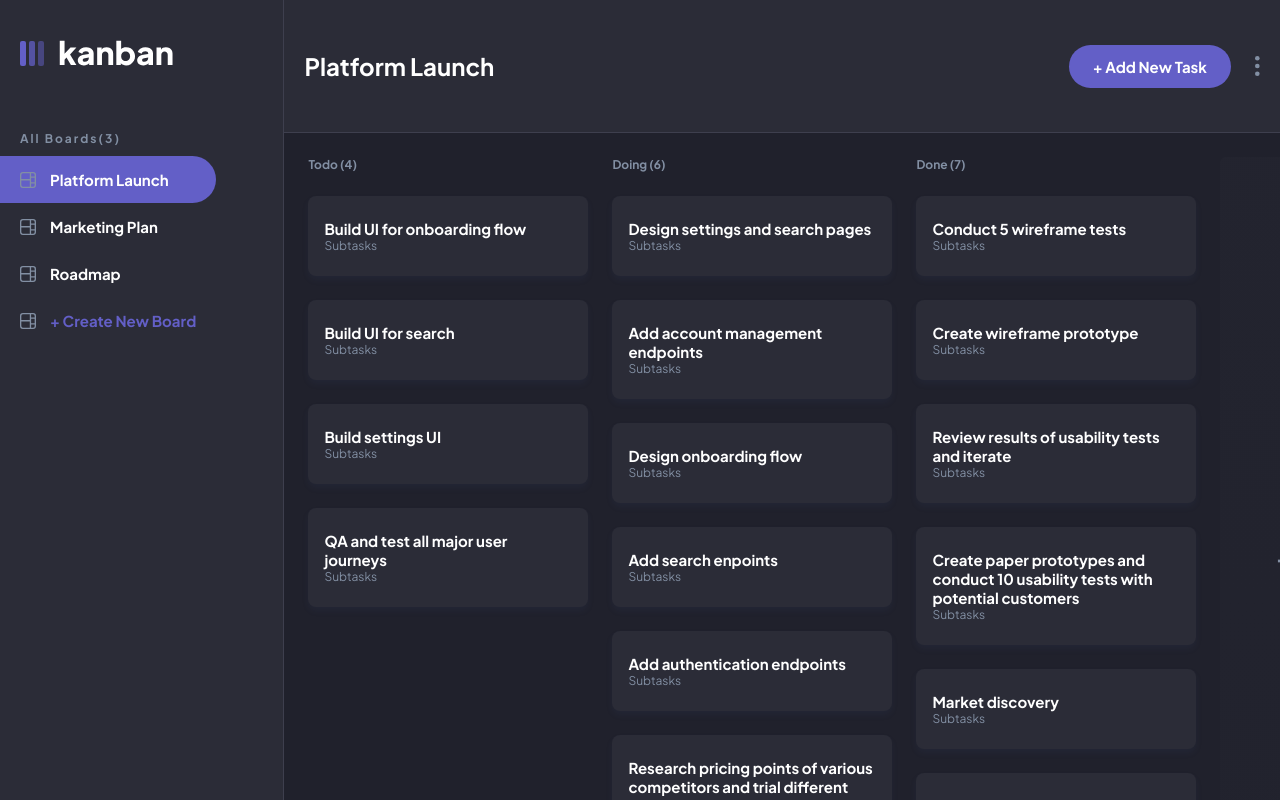
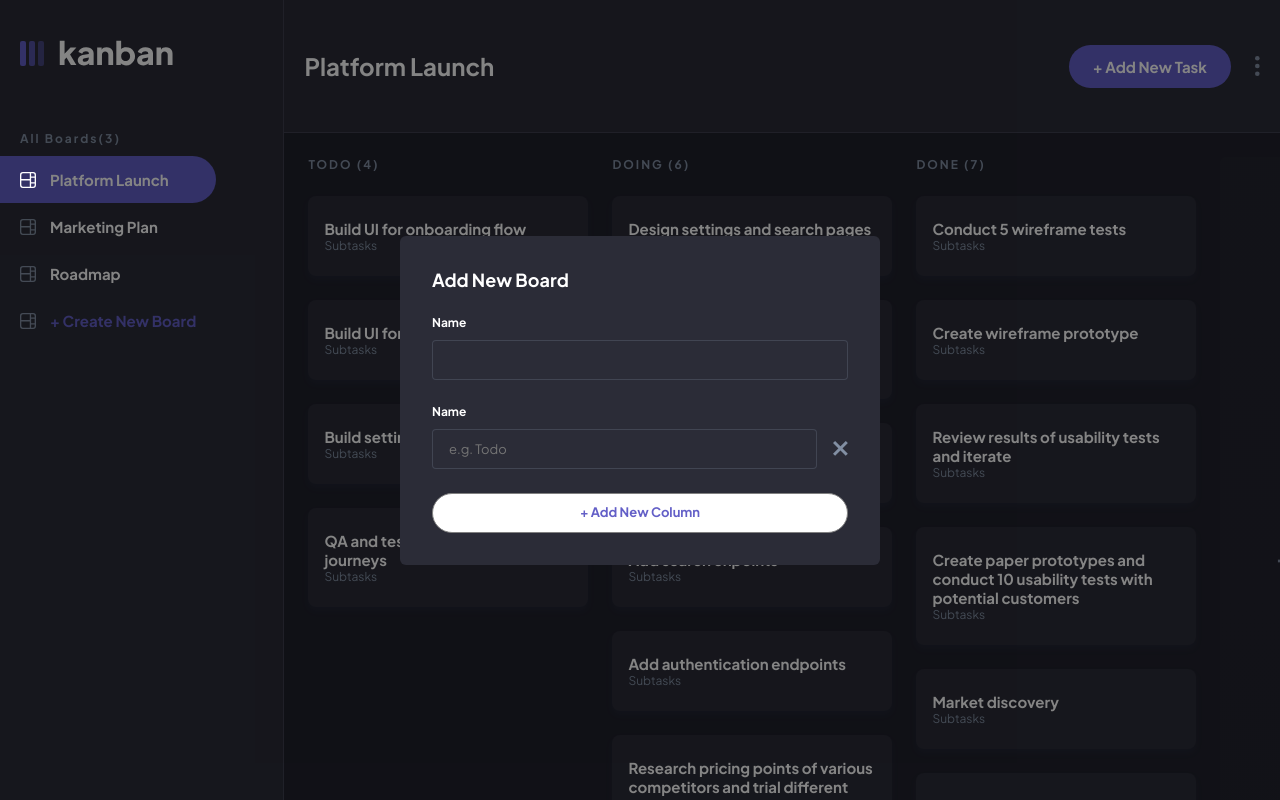
Before and after one commit to zillur-rgb/kanban-task-manager, a React (Vite) app: page / in a window 1280 px wide. Both pictures are taken after a click on the element "+ Create New Board". Built offline with nearby package versions, Linux system fonts and the light colour scheme.

Commit message:
Feat: add new modal for board

```diff
--- a/src/App.css
+++ b/src/App.css
@@ -40,6 +40,8 @@
   color: #828fa3;
   font-size: 12px;
   margin-bottom: 24px;
+  letter-spacing: 2px;
+  text-transform: uppercase;
 }
 
 .add-new-column {
@@ -108,6 +110,15 @@
   color: #635fc7;
 }
 
+.list-board:hover img {
+  filter: invert(100%) sepia(97%) saturate(1589%) hue-rotate(221deg)
+    brightness(81%) contrast(110%);
+}
+
+.blue-board {
+  filter: invert(100%) sepia(97%) saturate(1589%) hue-rotate(221deg)
+    brightness(81%) contrast(110%);
+}
 .sidebar-boards h4 {
   font-weight: bold;
   color: #828fa3;
@@ -119,6 +130,10 @@
 
 .active {
   background-color: #635fc7;
+}
+
+.active img {
+  filter: brightness(0) invert(1);
 }
 
 .blue {
--- a/src/App.tsx
+++ b/src/App.tsx
@@ -7,17 +7,26 @@ import Modal from "./components/forms/Modal";
 import { ITasks } from "./types/boards";
 
 function App() {
+  // index for choosing currentColumns from the copy array
   const [currentBoard, setCurrentBoard] = useState<number>(0);
+
   const [boards, setBoards] = useState({});
-  const [isModalOpen, setIsModalOpen] = useState<boolean>(false);
+  // current columns
+  const [currentColumns, setCurrentColumns] = useState({});
+
+  // this is the data that we modify
+  const [copy, setCopy] = useState([...data.boards]);
+
+  // Set modal status
+  const [isModalOpen, setIsModalOpen] = useState<boolean | string>(false);
   const [selectedTask, setSelectedTask] = useState<ITasks>();
   console.log("isModalOpen", isModalOpen);
 
   // console.log("BOards", boards);
 
   useEffect(() => {
-    setBoards({
-      ...data.boards[currentBoard].columns,
+    setCurrentColumns({
+      ...copy[currentBoard].columns,
     });
   }, [currentBoard]);
 
@@ -25,20 +34,23 @@ function App() {
     <>
       {isModalOpen && (
         <Modal
+          isModalOpen={isModalOpen}
           setIsModalOpen={setIsModalOpen}
           setSelectedTask={setSelectedTask}
           selectedTask={selectedTask}
+          copy={copy}
+          // setCopy={setCopy}
         />
       )}
       <Layout
-        boards={data.boards}
+        copy={copy}
         setCurrentBoard={setCurrentBoard}
         currentBoard={currentBoard}
         setIsModalOpen={setIsModalOpen}
       >
         <Kanban
-          boards={boards}
-          setBoards={setBoards}
+          currentColumns={currentColumns}
+          setCurrentColumns={setCurrentColumns}
           currentBoard={currentBoard}
           setIsModalOpen={setIsModalOpen}
           setSelectedTask={setSelectedTask}
--- a/src/components/Kanban.tsx
+++ b/src/components/Kanban.tsx
@@ -1,24 +1,22 @@
 import { DragDropContext, Draggable, Droppable } from "react-beautiful-dnd";
 import { ITasks } from "../types/boards";
 type Props = {
-  boards: any;
-  setBoards: any;
+  currentColumns: any;
+  setCurrentColumns: (e: any) => void;
   currentBoard: number;
   setIsModalOpen: any;
   setSelectedTask: (item: ITasks) => void;
 };
 
 const Kanban = ({
-  boards,
-  setBoards,
+  currentColumns,
+  setCurrentColumns,
   setIsModalOpen,
   setSelectedTask,
 }: Props) => {
-  console.log("Boards", boards);
-
   const onDragEnd = (result: any, columns: any) => {
     if (!result.destination) return;
-    console.log("boards", boards);
+    console.log("currentColumns", currentColumns);
 
     const { source, destination } = result;
     if (source.droppableId !== destination.droppableId) {
@@ -31,7 +29,7 @@ const Kanban = ({
       const [removed] = sourceItems.splice(source.index, 1);
       destItems.splice(destination.index, 0, removed);
 
-      setBoards({
+      setCurrentColumns({
         ...columns,
         [source.droppableId]: {
           ...sourceColumn,
@@ -47,7 +45,7 @@ const Kanban = ({
       const copiedItems = [...column.tasks];
       const [removed] = copiedItems.splice(source.index, 1);
       copiedItems.splice(destination.index, 0, removed);
-      setBoards({
+      setCurrentColumns({
         ...columns,
         [source.droppableId]: {
           ...column,
@@ -57,11 +55,27 @@ const Kanban = ({
     }
   };
 
+  // Add new column to the board
+  const addNewColumn = () => {
+    const newColumn = {
+      name: "Tests",
+      tasks: [],
+    };
+
+    setCurrentColumns({
+      ...currentColumns,
+      newColumn,
+    });
+  };
+
   return (
     <div className="Kanban">
-      <DragDropContext onDragEnd={(result) => onDragEnd(result, boards)}>
+      <DragDropContext
+        onDragEnd={(result) => onDragEnd(result, currentColumns)}
+      >
         {/* boards[0] is for the current selected board */}
-        {Object.entries(boards).map(([columnId, column]: [string, any]) => {
+        {Object.entries(currentColumns).map(
+          ([columnId, column]: [string, any]) => {
             return (
               <div key={columnId}>
                 <div>
@@ -87,7 +101,7 @@ const Kanban = ({
                                   return (
                                     <div
                                       onClick={() => {
-                                      setIsModalOpen(true);
+                                        setIsModalOpen("view_task");
                                         setSelectedTask(item);
                                       }}
                                       className="card"
@@ -117,9 +131,12 @@ const Kanban = ({
                 </div>
               </div>
             );
-        })}
+          }
+        )}
       </DragDropContext>
-      <div className="add-new-column">+ New Column</div>
+      <div className="add-new-column" onClick={addNewColumn}>
+        + New Column
+      </div>
     </div>
   );
 };
--- a/src/components/Layout.tsx
+++ b/src/components/Layout.tsx
@@ -4,20 +4,20 @@ import boardImg from "../assets/icon-board.svg";
 
 type Props = {
   children: React.ReactNode;
-  boards: any;
+  copy: any;
   setCurrentBoard: (index: number) => void;
   currentBoard: number;
-  setIsModalOpen: (modal: boolean) => void;
+  setIsModalOpen: (modal: boolean | string) => void;
 };
 
 const Layout = (props: Props) => {
-  // Getitng which board is selected
-  const handleChosen = (item: { name: any }) => {
-    if (item.name === props.boards[props.currentBoard].name) {
-      return "list-board active";
-    }
-    return "list-board";
-  };
+  // // Getitng which board is selected
+  // const handleChosen = (item: { name: any }) => {
+  //   if (item.name === props.boards[props.currentBoard].name) {
+  //     return "list-board active";
+  //   }
+  //   return "list-board";
+  // };
   return (
     <>
       <div className="container">
@@ -25,20 +25,27 @@ const Layout = (props: Props) => {
           <img src={Logo} alt="Logo" className="logo" />
 
           <div className="sidebar-boards">
-            <h4>All Boards({props.boards.length})</h4>
+            <h4>All Boards({props.copy.length})</h4>
 
             <div>
-              {props.boards.map((board: any, index: number) => (
+              {props.copy.map((board: any, index: number) => (
                 <div
                   key={index}
                   onClick={() => props.setCurrentBoard(index)}
-                  className={handleChosen(board)}
+                  // className={handleChosen(board)}
+                  className={`list-board ${
+                    board.name === props.copy[props.currentBoard].name &&
+                    "active"
+                  }`}
                 >
                   <img src={boardImg} alt="board" />
                   {board.name}
                 </div>
               ))}
-              <div className="list-board blue">
+              <div
+                className="list-board blue"
+                onClick={() => props.setIsModalOpen("add_new_board")}
+              >
                 <img src={boardImg} alt="board" />+ Create New Board
               </div>
             </div>
@@ -46,9 +53,9 @@ const Layout = (props: Props) => {
         </div>
 
         <div className="header">
-          <h1>{props.boards[props.currentBoard].name}</h1>
+          <h1>{props.copy[props.currentBoard].name}</h1>
           <div>
-            <button onClick={() => props.setIsModalOpen(true)}>
+            <button onClick={() => props.setIsModalOpen("add_new_task")}>
               + Add New Task
             </button>
             <img src={dots} alt="dots" />
--- a/src/components/ViewTask.tsx
+++ b/src/components/ViewTask.tsx
@@ -28,7 +28,10 @@ const ViewTask = ({ selectedTask }: Props) => {
           Subtasks ({amountOfCompletion} of {selectedTask.subtasks.length})
         </h4>
         {selectedTask.subtasks.map((task) => (
-          <div className={`subtask ${task.isCompleted && "line-through"}`}>
+          <div
+            className={`subtask ${task.isCompleted && "line-through"}`}
+            key={task.title}
+          >
             {!task.isCompleted ? (
               <div className="not-completed"></div>
             ) : (
--- a/src/components/forms/Modal.tsx
+++ b/src/components/forms/Modal.tsx
@@ -3,29 +3,40 @@ import "../../styles/modal.css";
 import { useRef } from "react";
 import { useClickAway } from "react-use";
 import ViewTask from "../ViewTask";
+import NewBoard from "./NewBoard";
 
 type Props = {
+  isModalOpen: boolean | string;
   setIsModalOpen: any;
   selectedTask: any;
   setSelectedTask: any;
+  copy: any;
 };
 
-const Modal = ({ setIsModalOpen, selectedTask, setSelectedTask }: Props) => {
+const Modal = ({
+  isModalOpen,
+  setIsModalOpen,
+  selectedTask,
+  setSelectedTask,
+  copy,
+}: Props) => {
   const ref = useRef(null);
 
   useClickAway(ref, () => {
-    console.log("Hello hello");
-    setIsModalOpen(false);
     setSelectedTask({});
     setIsModalOpen(false);
   });
   return (
     <div className="modal-background">
       <div className="modal" ref={ref}>
-        {selectedTask?.title && <ViewTask selectedTask={selectedTask} />}
-        {!selectedTask?.title && (
+        {isModalOpen === "view_task" && (
+          <ViewTask selectedTask={selectedTask} />
+        )}
+        {isModalOpen === "add_new_task" && (
           <AddNewTaskForm setIsModalOpen={setIsModalOpen} />
         )}
+
+        {isModalOpen === "add_new_board" && <NewBoard />}
       </div>
     </div>
   );
--- /dev/null
+++ b/src/components/forms/NewBoard.tsx
@@ -0,0 +1,57 @@
+import { useState } from "react";
+import cross from "../../assets/icon-cross.svg";
+import { Formik, Form, Field } from "formik";
+
+const NewBoard = () => {
+  const [columnAmount, setColumnAmount] = useState<number>(1);
+  return (
+    <>
+      <h1>Add New Board</h1>
+
+      <Formik
+        initialValues={{
+          name: "",
+          columns: [],
+        }}
+        onSubmit={(values: { name: string; columns: any[] }) => {
+          console.log("values", values);
+        }}
+      >
+        <Form className="form">
+          <div className="field-wrapper">
+            <label htmlFor="name">Name</label>
+            <Field name="name" className="input" />
+          </div>
+
+          <div className="field-wrapper">
+            <label htmlFor="name">Name</label>
+            {Array.from(Array(columnAmount)).map((_, index) => (
+              <div className="subtask-item" key={index}>
+                <Field
+                  className="input"
+                  placeholder="e.g. Todo"
+                  name={`columns[${index}].name`}
+                />
+
+                <img
+                  src={cross}
+                  alt="cross"
+                  onClick={() => setColumnAmount((prev) => (prev -= 1))}
+                />
+              </div>
+            ))}
+          </div>
+
+          <button
+            className="new-subtask"
+            onClick={() => setColumnAmount((prev) => (prev -= 1))}
+          >
+            + Add New Column
+          </button>
+        </Form>
+      </Formik>
+    </>
+  );
+};
+
+export default NewBoard;
```
Lines whose indentation alone changed are shown as unchanged.
